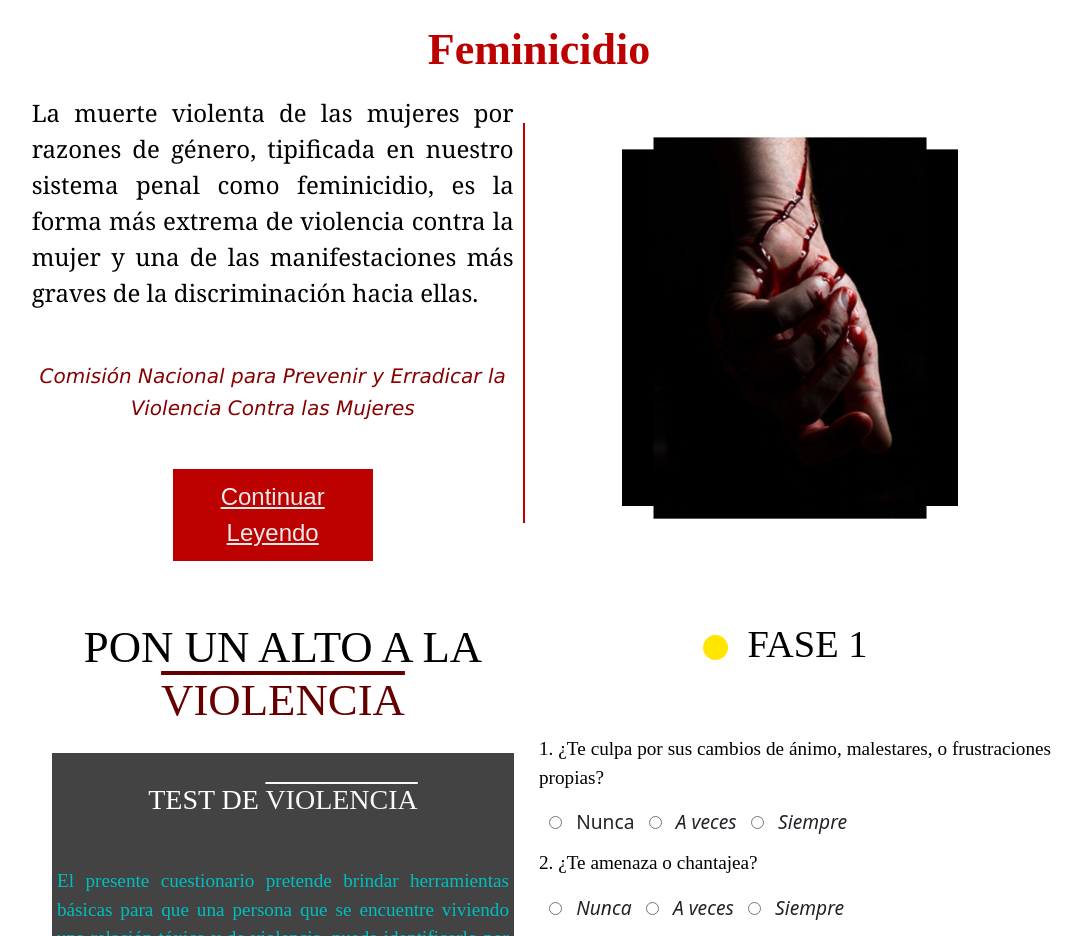
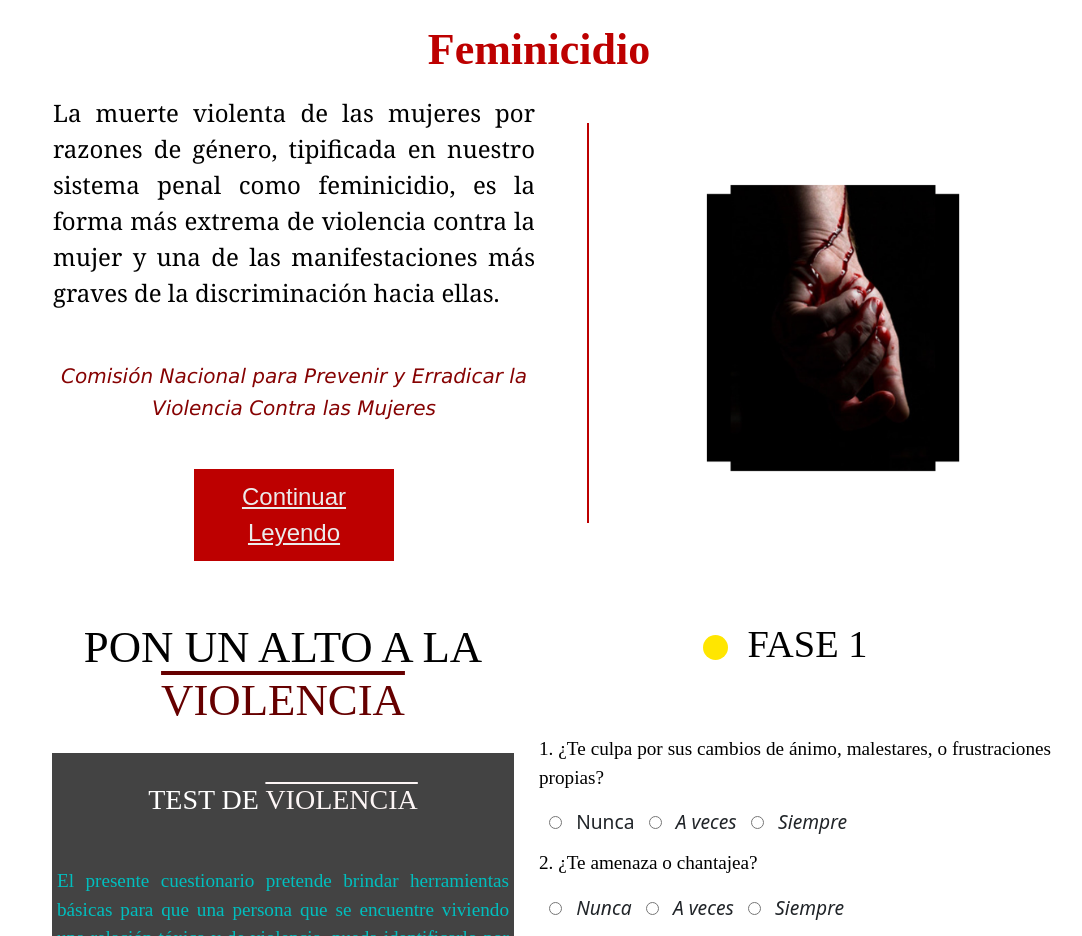
Before and after one commit to Lorena4939/Lorena4939-MWT1A7_LGAMVLV, a plain HTML site: page index.html in a window 1280 px wide. Shown: the part 3340-4276 px from the top of the page, without its empty margins (101-1183 px from the left). Drawn offline with nearby package versions, Linux system fonts and the light colour scheme; a web font is replaced by a local one.

Commit message:
Update index.html

```diff
--- a/index.html
+++ b/index.html
@@ -132,7 +132,7 @@
                 </div>
                 <!--divisor para el hrvertical d feminicidio-->
                 <div class="hrvertical-fem"></div>
-                <img class="fem-dos-columnas img-horizontal" src="./img/feminicidio.png" alt="Feminicidio ">
+                <img class="fem-dos-columnas img-parrafo-fem" src="./img/feminicidio.png" alt="Feminicidio ">
             </section>
         </div>
 
```
